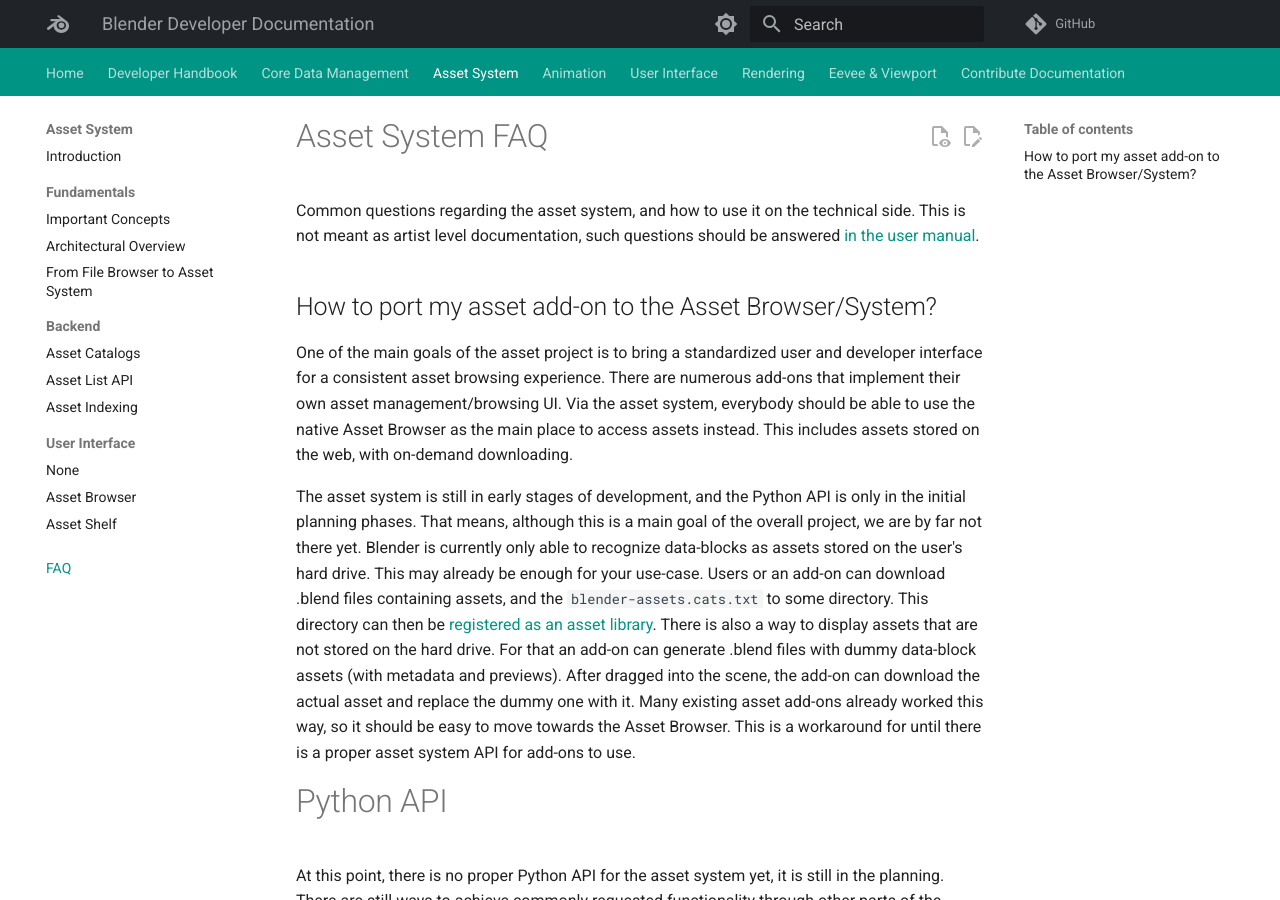
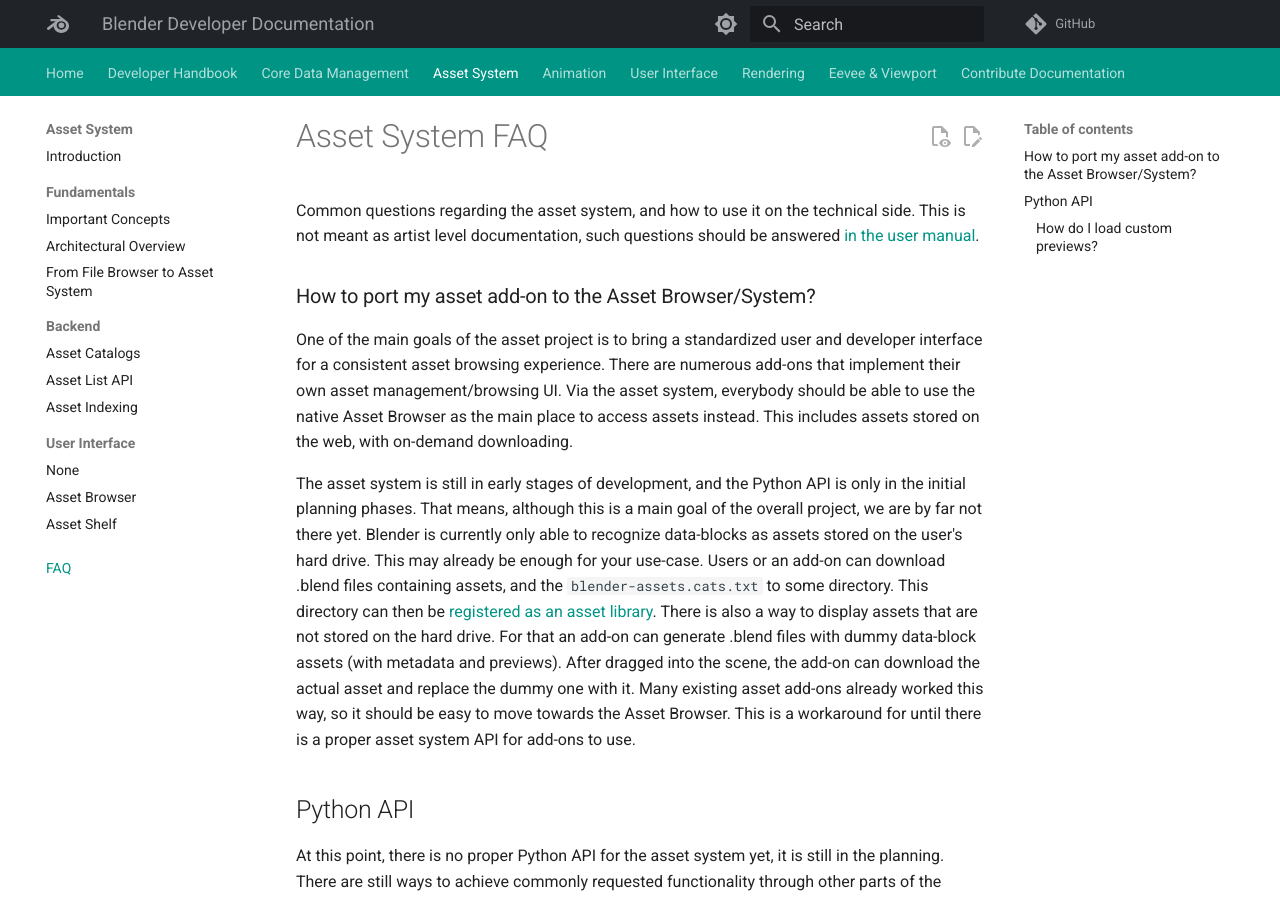
Before and after one commit to julianeisel/devdocs, an MkDocs documentation site: the page built from docs/asset_system/FAQ.md, in a window 1280 px wide and 900 px high. Built offline with MkDocs 1.6.1 and Material for MkDocs 9.7.7, drawn with Linux system fonts in a browser that asks for light colours; comment, search, counter and statistics services are not loaded.

Commit message:
Correct headings in asset system FAQ

```diff
--- a/docs/asset_system/FAQ.md
+++ b/docs/asset_system/FAQ.md
@@ -2,17 +2,17 @@
 
 Common questions regarding the asset system, and how to use it on the technical side. This is not meant as artist level documentation, such questions should be answered [in the user manual](https://docs.blender.org/manual/en/latest/files/asset_libraries/index.html).
 
-## How to port my asset add-on to the Asset Browser/System?
+### How to port my asset add-on to the Asset Browser/System?
 
 One of the main goals of the asset project is to bring a standardized user and developer interface for a consistent asset browsing experience. There are numerous add-ons that implement their own asset management/browsing UI. Via the asset system, everybody should be able to use the native Asset Browser as the main place to access assets instead. This includes assets stored on the web, with on-demand downloading.
 
 The asset system is still in early stages of development, and the Python API is only in the initial planning phases. That means, although this is a main goal of the overall project, we are by far not there yet. Blender is currently only able to recognize data-blocks as assets stored on the user's hard drive. This may already be enough for your use-case. Users or an add-on can download .blend files containing assets, and the `blender-assets.cats.txt` to some directory. This directory can then be [registered as an asset library](https://docs.blender.org/manual/en/latest/files/asset_libraries/introduction.html#what-is-an-asset-library). There is also a way to display assets that are not stored on the hard drive. For that an add-on can generate .blend files with dummy data-block assets (with metadata and previews). After dragged into the scene, the add-on can download the actual asset and replace the dummy one with it. Many existing asset add-ons already worked this way, so it should be easy to move towards the Asset Browser. This is a workaround for until there is a proper asset system API for add-ons to use.
 
-# Python API
+## Python API
 
 At this point, there is no proper Python API for the asset system yet, it is still in the planning. There are still ways to achieve commonly requested functionality through other parts of the Python API however.
 
-# How do I load custom previews?
+### How do I load custom previews?
 
 There is no simple `asset.load_custom_preview(filepath)` method or similar available. But there are still two ways to do the job:
 
```
